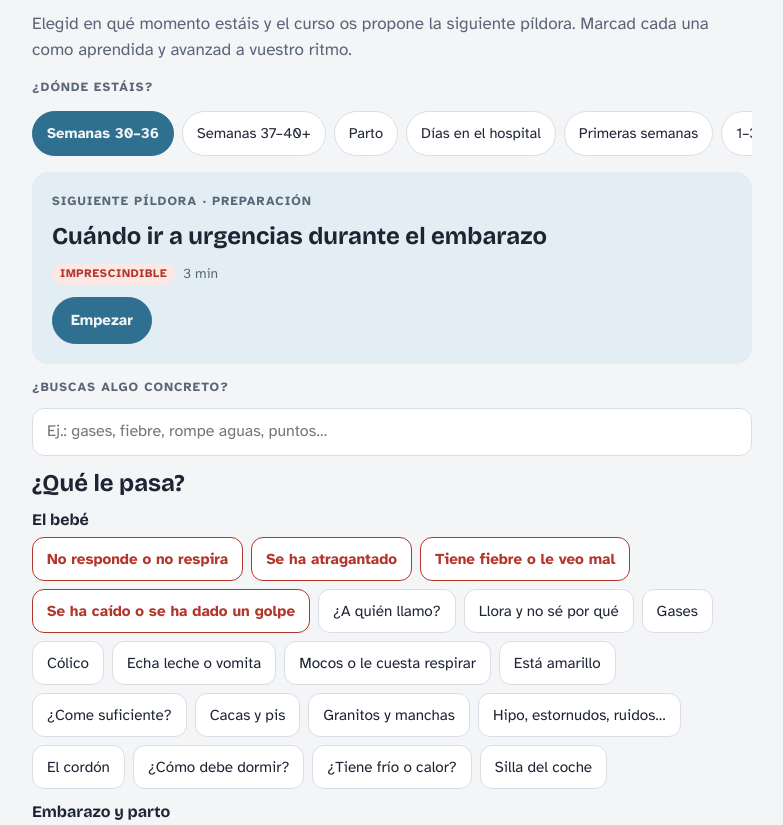
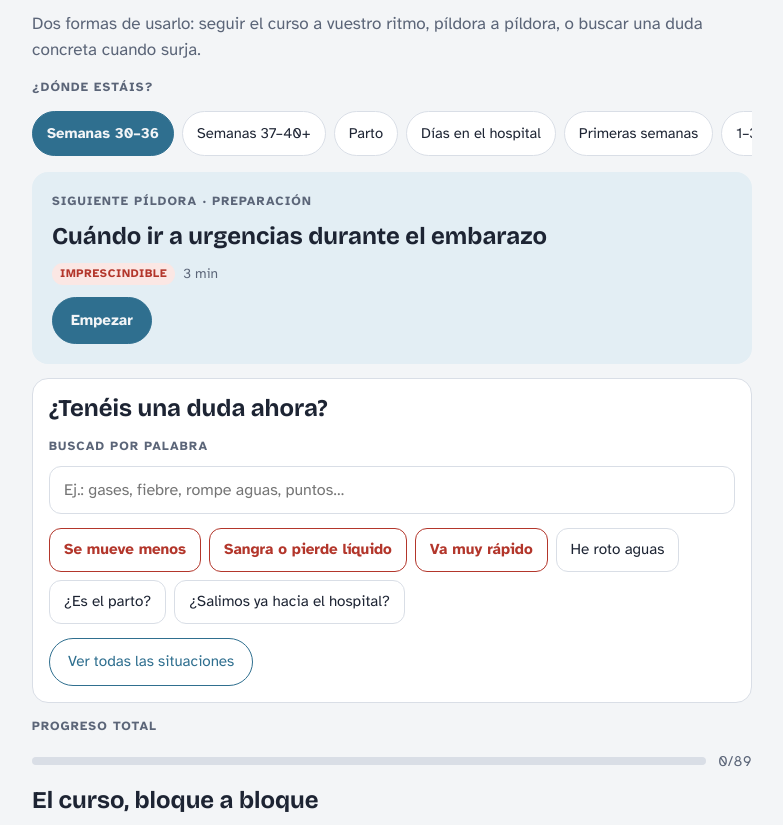
Before and after one commit to dalore1es/bebe-en-camino, a plain HTML site: page docs/index.html in a window 1280 px wide. Shown: the part 176-1001 px from the top of the page, without its empty margins (248-1031 px from the left). Drawn offline with nearby package versions, Linux system fonts and the light colour scheme.

Commit message:
Compact the home doubt finder so the course path stays visible
The full situation index moves to the search page; home shows a search box, a few stage-relevant situations and a link to all of them. Course blocks now come before the videos.

Co-Authored-By: Claude Opus 5.5 <noreply@anthropic.com>

```diff
--- a/docs/index.html
+++ b/docs/index.html
@@ -181,6 +181,8 @@ body.hide-sens .sens:not(.revealed) .veil{display:flex;position:absolute;inset:0
 .results a{display:block;padding:12px 16px;text-decoration:none;color:var(--ink)}
 .results small{display:block;color:var(--muted);font-size:.85rem;margin-top:2px}
 .results mark{background:var(--warm-soft);color:inherit;border-radius:3px}
+.quick{background:var(--surface);border:1px solid var(--line);border-radius:16px;padding:16px}
+.quick .more{align-self:flex-start}
 .symptoms{display:flex;flex-direction:column;gap:14px}
 .sym-group h3{font-size:1rem;margin-bottom:8px}
 .sym{display:flex;flex-wrap:wrap;gap:8px}
@@ -2727,19 +2729,18 @@ function viewHome(){
   const s = STAGES.find(x=>x.id===stage)||STAGES[0];
   const nx = nextLesson();
   return `<header class="stack"><span class="eyebrow">Curso para los dos · ${L.length} píldoras de 3 a 7 minutos</span><h1>Bebé en Camino</h1>
-  <p class="lead">Elegid en qué momento estáis y el curso os propone la siguiente píldora. Marcad cada una como aprendida y avanzad a vuestro ritmo.</p></header>
+  <p class="lead">Dos formas de usarlo: seguir el curso a vuestro ritmo, píldora a píldora, o buscar una duda concreta cuando surja.</p></header>
   <div class="stack"><span class="eyebrow">¿Dónde estáis?</span><div class="chips" role="group" aria-label="Etapa">${
     STAGES.map(x=>`<button class="chip" type="button" id="chip-${x.id}" data-stage="${x.id}" aria-pressed="${x.id===stage}">${x.label}</button>`).join("")}</div></div>
   ${nx?`<section class="next"><span class="eyebrow">Siguiente píldora · ${blockOf(nx.b).title}</span><h2>${nx.title}</h2>
     <div class="meta"><span class="prio ${nx.prio}">${prioLabel[nx.prio]}</span><span>${nx.min} min</span></div>
     <a class="btn primary go" href="#p-${nx.id}">Empezar</a></section>`
    :`<section class="next"><h2>¡Curso completado!</h2><p>Podéis repasar cualquier píldora cuando queráis.</p></section>`}
-  ${searchBox("¿Buscas algo concreto?")}
-  ${symptomIndex()}
+  ${quickHelp(s.id)}
+  <div class="stack"><span class="eyebrow">Progreso total</span>${meter(L)}</div>
+  <section class="stack"><h2>El curso, bloque a bloque</h2><div class="blocks">${
+    BLOCKS.map(b=>`<a class="block ${s.blocks[0]===b.id?"rec":""}" href="#b-${b.id}"><span class="num">Bloque ${b.n}${s.blocks[0]===b.id?'<span class="tag">Ahora</span>':""}</span><h3>${b.title}</h3><p>${b.sub}</p>${meter(byBlock(b.id))}</a>`).join("")}</div></section>
   <section class="stack"><h2>Vídeos de 1 minuto</h2><div class="vids">${VIDEOS.map(([id,name,t])=>`<a class="vid" href="#p-${id}"><img src="videos/${name}.jpg" alt="" loading="lazy"><span>▶ ${t}</span></a>`).join("")}</div></section>
-  <div class="stack"><span class="eyebrow">Progreso total</span>${meter(L)}</div>
-  <section class="stack"><h2>Bloques</h2><div class="blocks">${
-    BLOCKS.map(b=>`<a class="block ${s.blocks[0]===b.id?"rec":""}" href="#b-${b.id}"><span class="num">Bloque ${b.n}${s.blocks[0]===b.id?'<span class="tag">Ahora</span>':""}</span><h3>${b.title}</h3><p>${b.sub}</p>${meter(byBlock(b.id))}</a>`).join("")}</div></section>
   <section class="src"><h3>Fuentes y vídeos</h3><ul>${SOURCES.map(([t,u])=>`<li><a href="${u}" target="_blank" rel="noopener">${t}</a></li>`).join("")}</ul></section>`;
 }
 
@@ -2779,6 +2780,15 @@ function renderResults(q){
 const esc = t => t.replace(/[&<>"]/g,c=>({"&":"&amp;","<":"&lt;",">":"&gt;",'"':"&quot;"}[c]));
 const searchBox = (label) => `<div class="search" role="search"><label class="eyebrow" for="q">${label}</label><input id="q" type="search" autocomplete="off" placeholder="Ej.: gases, fiebre, rompe aguas, puntos…" value="${esc(lastQuery)}"><ul class="results" id="results"></ul></div>`;
 let lastQuery = "";
+/* Home: a compact entry to the "I have a doubt" path; the full index lives in #buscar */
+function quickHelp(stageId){
+  const pregnancy = ["s30","s37","parto"].includes(stageId);
+  const groups = pregnancy ? [SYMPTOMS[1]] : [SYMPTOMS[0], SYMPTOMS[2]];
+  const items = groups.flatMap(g=>g.items.slice(0, pregnancy ? 6 : 4)).filter(([, id])=>L.some(l=>l.id===id));
+  return `<section class="quick stack"><h2>¿Tenéis una duda ahora?</h2>${searchBox("Buscad por palabra")}
+  <div class="sym">${items.map(([t,id,u])=>`<a href="#p-${id}" class="${u?"urgent":""}">${t}</a>`).join("")}</div>
+  <a class="btn more" href="#buscar">Ver todas las situaciones</a></section>`;
+}
 function symptomIndex(){
   return `<section class="symptoms"><h2>¿Qué le pasa?</h2>${SYMPTOMS.map(g=>`<div class="sym-group"><h3>${g.title}</h3><div class="sym">${
     g.items.filter(([, id])=>L.some(l=>l.id===id)).map(([t,id,u])=>`<a href="#p-${id}" class="${u?"urgent":""}">${t}</a>`).join("")}</div></div>`).join("")}</section>`;
```
Also changed, not shown: guia-bebe.html (+16 -6 lines).
